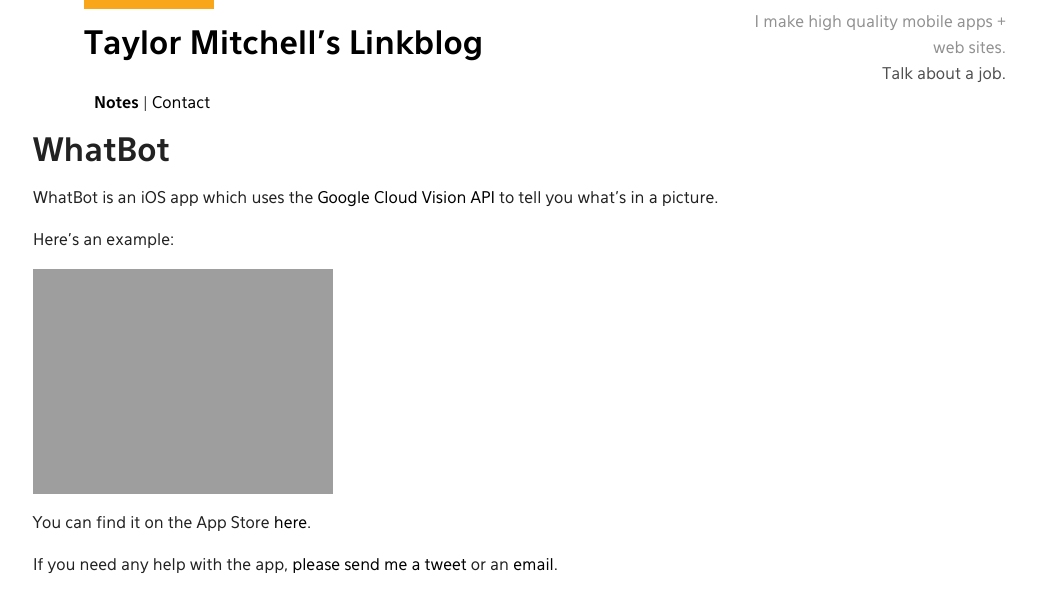
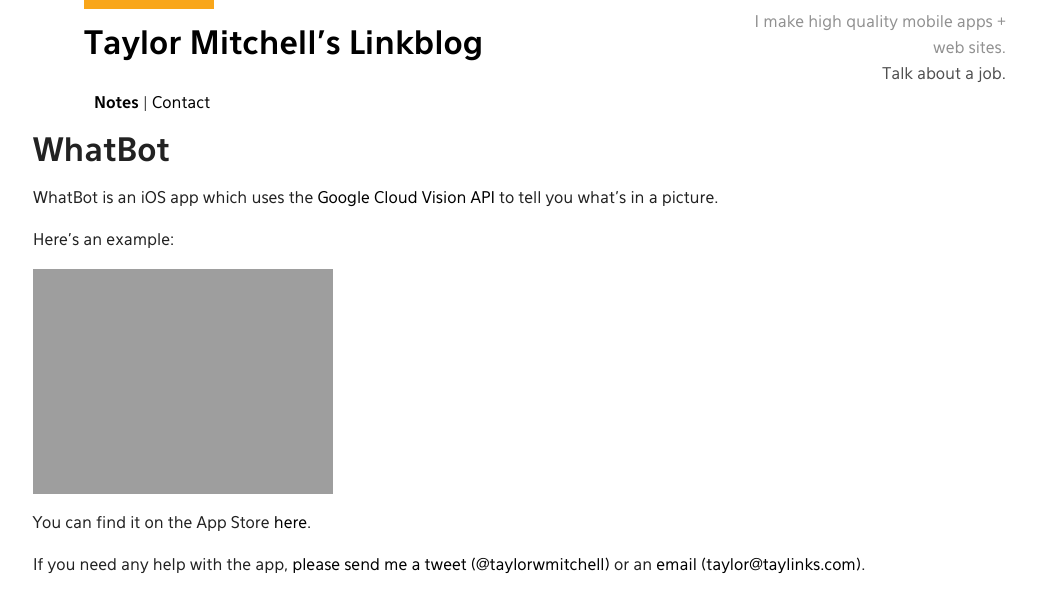
Before and after one commit to taylorwmitchell/taylorwmitchell.github.io, a Jekyll site: the page built from whatbot.md, in a window 1280 px wide. Shown: the top 613 px of the page, without its empty margins (95-1132 px from the left). Built offline with Jekyll 4.4.1, drawn with Linux system fonts in a browser that asks for light colours; nearby versions of some CDN libraries.

Commit message:
update contact info

```diff
--- a/whatbot.md
+++ b/whatbot.md
@@ -12,4 +12,4 @@
 
 You can find it on the App Store [here]().
 
-If you need any help with the app, [please send me a tweet](twitter.com/taylorwmitchell) or an [email](mailto:taylor@ponchochap.com).
+If you need any help with the app, [please send me a tweet (@taylorwmitchell)](twitter.com/taylorwmitchell) or an [email (taylor@taylinks.com)](mailto:taylor@taylinks.com).
```
